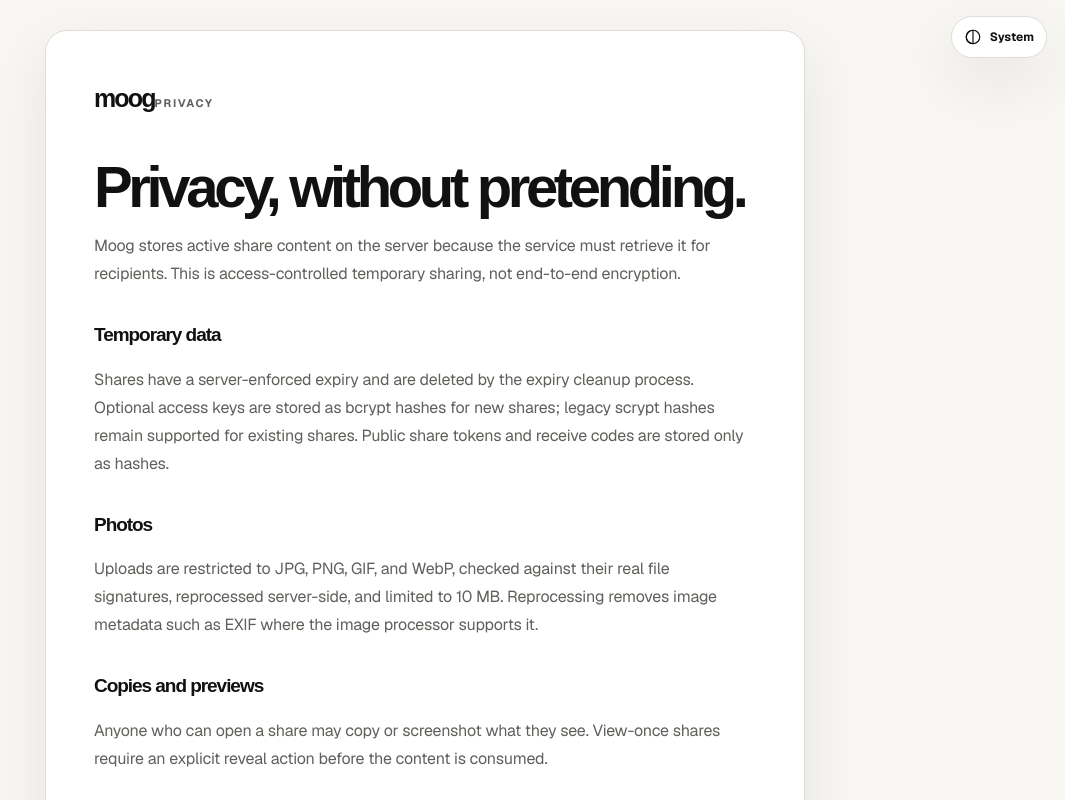
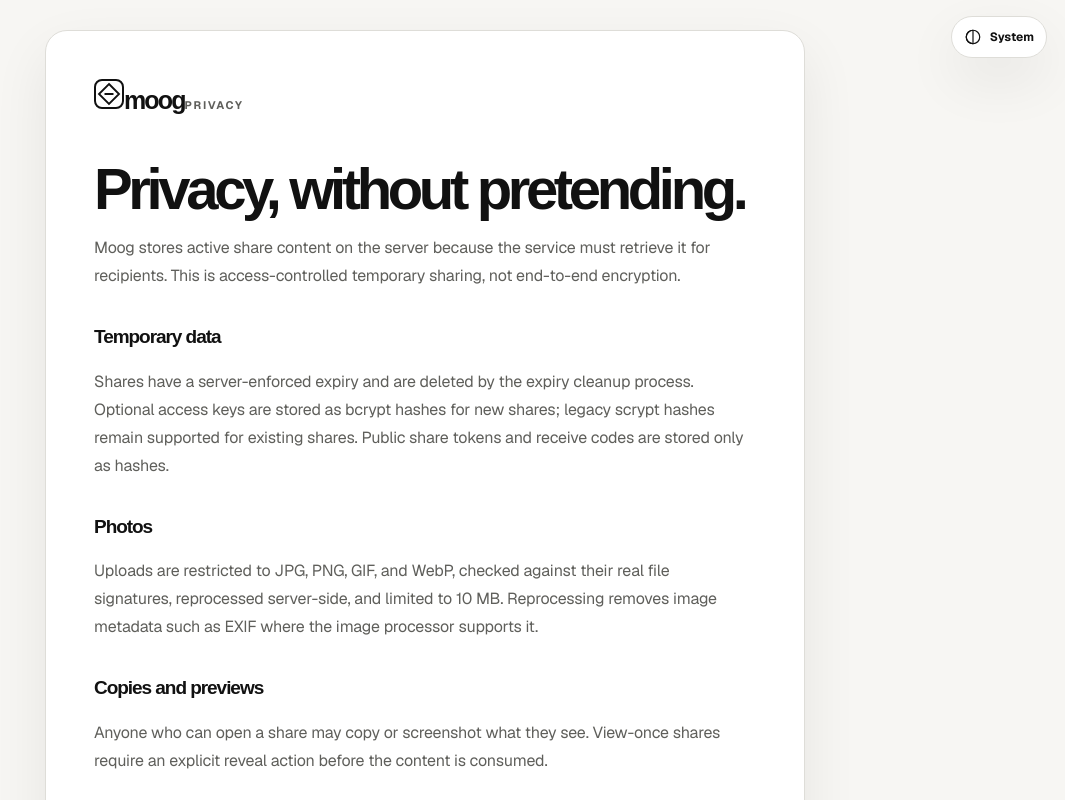
Before and after one commit to addulasaikiran-ops/Moog-1.0, a Next.js app: page /privacy in a window 1280 px wide. Shown: the top 800 px of the page, without its empty margins (215-1280 px from the left). Built offline with nearby package versions, Linux system fonts and the light colour scheme; no server answers.

Commit message:
Standardize Moog branding on support and error pages

```diff
--- a/app/privacy/page.tsx
+++ b/app/privacy/page.tsx
@@ -1,3 +1,4 @@
+import Logo from "@/components/Logo";
 export const metadata = {
   title: "Privacy — Moog",
   description: "Moog privacy information.",
@@ -7,7 +8,7 @@ export default function PrivacyPage() {
   return (
     <main className="legalPage">
       <article className="legalShell">
-        <a className="minimalLogo" href="/">moog</a>
+        <Logo className="minimalLogo" />
         <p className="eyebrow">PRIVACY</p>
         <h1>Privacy, without pretending.</h1>
         <p>Moog stores active share content on the server because the service must retrieve it for recipients. This is access-controlled temporary sharing, not end-to-end encryption.</p>
```
